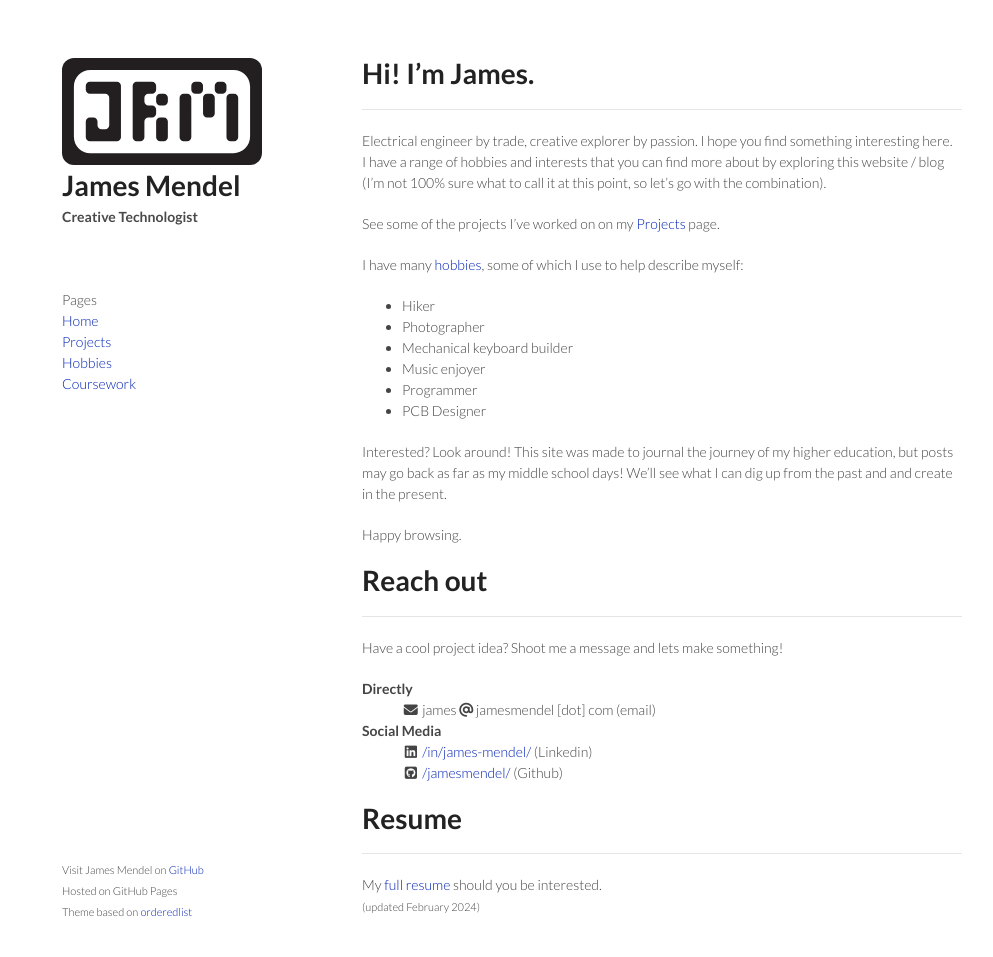
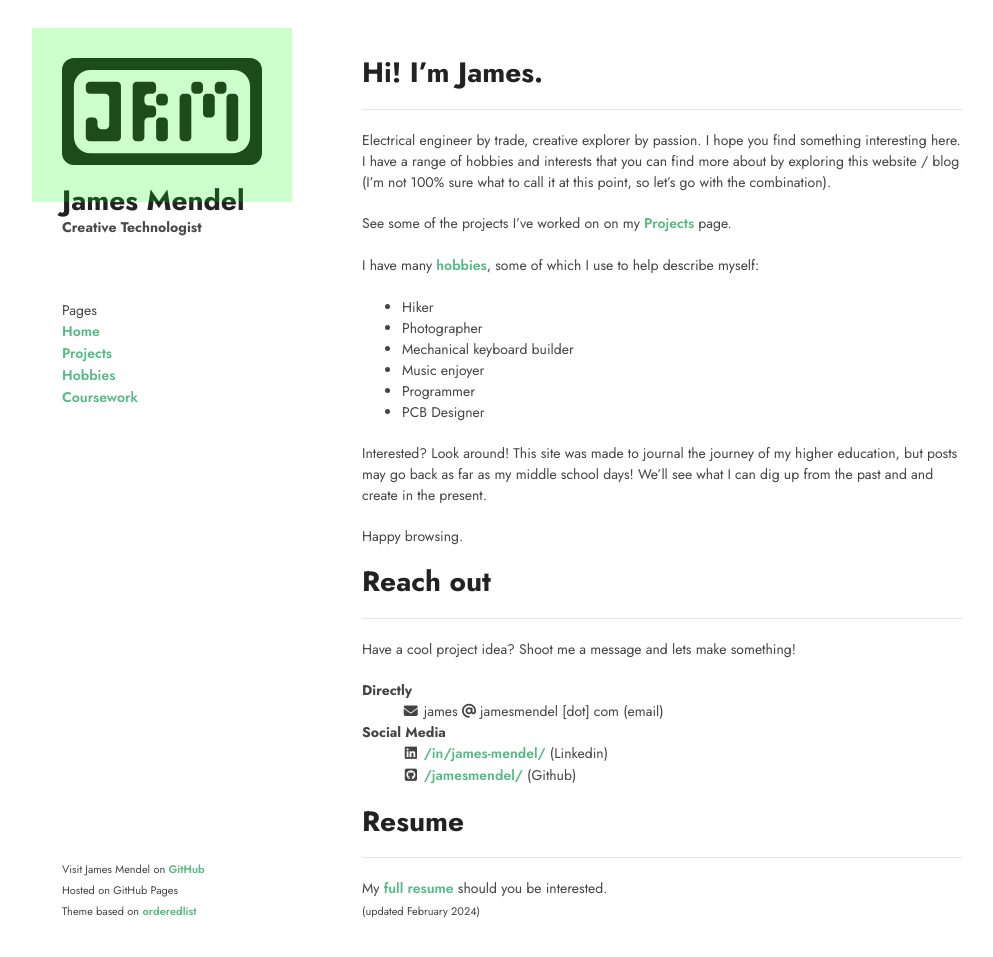
Before and after one commit to jamesmendel/jamesmendel.github.io, a Jekyll site: the page built from index.md, in a window 1280 px wide and 991 px high. Shown: the top 957 px of the window, without its empty margins (128-1121 px from the left). Built offline with Jekyll 4.4.1, drawn with Linux system fonts in a browser that asks for light colours.

Commit message:
fixed issues with logo hover effect, changed site font, added favicon

```diff
--- a/_includes/sidebar.html
+++ b/_includes/sidebar.html
@@ -63,7 +66,7 @@
         }
 </script>
 
-
+<br>
 <h1 class="site-title">{{ site.title }}</h1>
 <h4>{{ site.subtitle }}</h4>
   <!-- <img src="{{ site.baseurl }}/images/James-Mendel.png" alt="James Mendel" style="border-radius: 7px; width:175px;" > -->
--- a/_layouts/coursework.html
+++ b/_layouts/coursework.html
@@ -9,6 +9,7 @@
     {% endif %}
     <link rel="stylesheet" href="{{ site.baseurl }}/stylesheets/styles.css">
     <link rel="stylesheet" href="{{ site.baseurl }}/stylesheets/pygment_trac.css">
+    <link rel="shortcut icon" href="{{ site.baseurl }}/images/j-favicon.svg" type="image/x-icon">
     <meta name="viewport" content="width=device-width, initial-scale=1, user-scalable=no">
   </head>
   <body>
--- a/_layouts/frontpage.html
+++ b/_layouts/frontpage.html
@@ -7,6 +7,7 @@
 
     <link rel="stylesheet" href="{{ site.baseurl }}/stylesheets/styles.css">
     <link rel="stylesheet" href="{{ site.baseurl }}/stylesheets/pygment_trac.css">
+    <link rel="shortcut icon" href="{{ site.baseurl }}/images/j-favicon.svg" type="image/x-icon">
     <meta name="viewport" content="width=device-width, initial-scale=1, user-scalable=no">
     <!--[if lt IE 9]>
     <script src="//html5shiv.googlecode.com/svn/trunk/html5.js"></script>
--- a/_layouts/projects.html
+++ b/_layouts/projects.html
@@ -9,6 +9,7 @@
     {% endif %}
     <link rel="stylesheet" href="{{ site.baseurl }}/stylesheets/styles.css">
     <link rel="stylesheet" href="{{ site.baseurl }}/stylesheets/pygment_trac.css">
+    <link rel="shortcut icon" href="{{ site.baseurl }}/images/j-favicon.svg" type="image/x-icon">
     <meta name="viewport" content="width=device-width, initial-scale=1, user-scalable=no">
   </head>
   <body>
--- a/stylesheets/styles.css
+++ b/stylesheets/styles.css
@@ -1,15 +1,15 @@
-@import url(https://fonts.googleapis.com/css?family=Lato:300italic,700italic,300,700);
+@import url('https://fonts.googleapis.com/css2?family=Jost:ital,wght@0,100..900;1,100..900&display=swap');
 
 body {
   padding:50px;
-  font:14px/1.5 Lato, "Helvetica Neue", Helvetica, Arial, sans-serif;
+  font:14px/1.5 "Jost", Helvetica, "Helvetica Neue", Arial, sans-serif;
   color:#444;
-  font-weight:300;
+  /* font-weight:300; */
 }
 
 /* Wrapper for logo + tracking */
 .logo-wrapper {
-        position: relative;
+  /* position: relative; */
   display: inline-block;
 }
 
@@ -48,17 +48,18 @@ body {
   transition: opacity 0.25s ease;
 }
 
-    /* Expanded tracking area (sibling of logo-container) */
 .tracking-area {
+  --track-margin: 60px;
   position: absolute;
-        top: -60px;
-        left: -60px;
-        right: -60px;
-        bottom: 180px;
-        z-index: 2;
-        /* Debug: Uncomment to see tracking area */
-        /* background: rgba(255, 0, 0, 0.1); */
+  height: calc(114px + var(--track-margin));
+  width: calc(200px + var(--track-margin));
+  top: calc(var(--track-margin) / -2);
+  left: calc(var(--track-margin) / -2);
+  pointer-events: auto;
+  /* Debug: Uncomment to see clickable area */
+  background: rgba(0, 255, 0, 0.2);
 }
+
 
 h1, h2, h3, h4, h5, h6 {
   color:#222;
@@ -66,7 +67,7 @@ h1, h2, h3, h4, h5, h6 {
 }
 
 .site-title {
-  margin:0 0 5px;
+  margin:15px 0 0 0;
 }
 
 p, ul, ol, table, pre, dl {
@@ -90,10 +91,26 @@ h3, h4, h5, h6 {
 }
 
 a {
-  color:#0022B4;
-  font-weight:400;
+  /* color:#0022B4; */
+  color: #57ba86;
+  font-weight:600;
   text-decoration:none;
+  transition: text-decoration 0.2s;
+  display:inline-block;
 }
+a::after {
+  content: '';
+  width: 0px;
+  height: 1px;
+  display: block;
+  background: black;
+  transition: 300ms;
+}
+
+a:hover::after {
+  width: 100%;
+}
+
 
 a small {
   font-size:11px;
```
Also changed, not shown: other parts of _includes/sidebar.html (+8 -5 lines), images/j-favicon.svg (added). Lines whose indentation alone changed are shown as unchanged.
